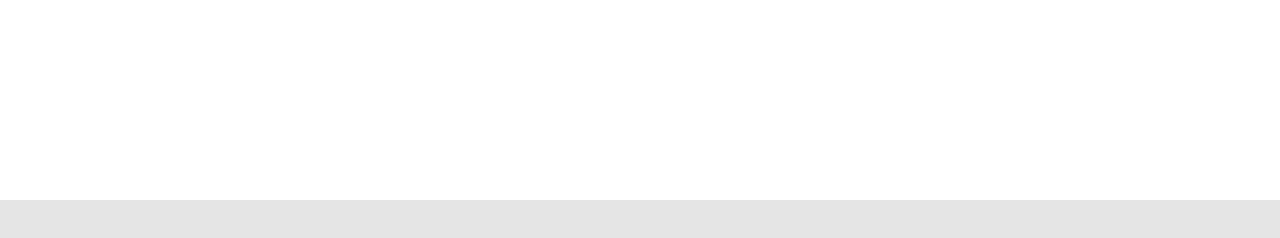
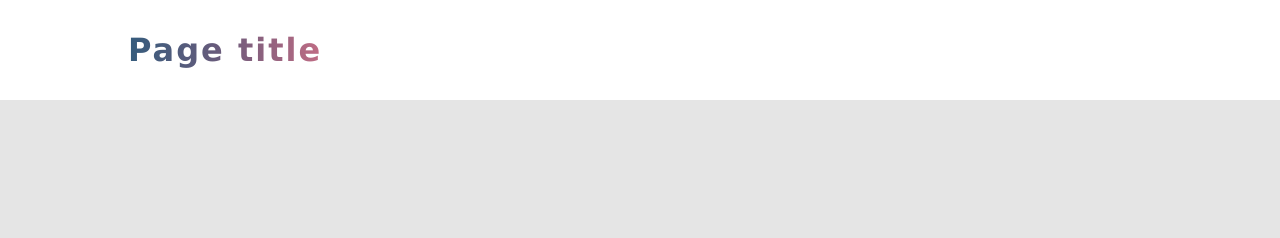
Before and after one commit to EricLich/simple-scroll-progress, a plain HTML site: page index.html in a window 1280 px wide. Shown: the top 238 px of the page. Drawn offline with Linux system fonts and the light colour scheme.

Commit message:
basic clip path text

```diff
--- a/index.html
+++ b/index.html
@@ -12,7 +12,9 @@
 <body id="body">
 
   <header id="header">
-    <nav></nav>
+    <nav>
+      <h1>Page title</h1>
+    </nav>
     <div id="progress-bar"></div>
   </header>
 
--- a/styles.css
+++ b/styles.css
@@ -10,23 +10,27 @@ body {
   width: 100vw;
   height: 500vh;
   overflow-x: hidden;
+  font-family: 'Lucida Sans', 'Lucida Sans Regular', 'Lucida Grande', 'Lucida Sans Unicode', Geneva, Verdana, sans-serif;
 }
 
 header {
-  height: 200px;
+  height: 100px;
   width: 100%;
   position: sticky;
   top: 0;
   z-index: 99;
   background-color: #fff;
+  padding-inline: 10%;
+  display: flex;
+  align-items: center;
 }
 
 #progress-bar {
   position: absolute;
   left: 0;
   width: 0;
-  bottom: -15px;
-  height: 15px;
+  bottom: -5px;
+  height: 5px;
   background: linear-gradient(90deg, #40e0d0, #ff8c00, #ff0080);
   border-top-right-radius: 5px;
   border-bottom-right-radius: 5px;
@@ -36,3 +40,12 @@ main {
   height: 100%;
   background-color: rgb(0, 0, 0, 0.1);
 }
+
+h1 {
+  font-size: 2rem;
+  letter-spacing: 2px;
+  background: linear-gradient(to right, #355c7d, #6c5b7b, #c06c84);
+  background-clip: text;
+  -webkit-background-clip: text;
+  color: transparent;
+}
```
